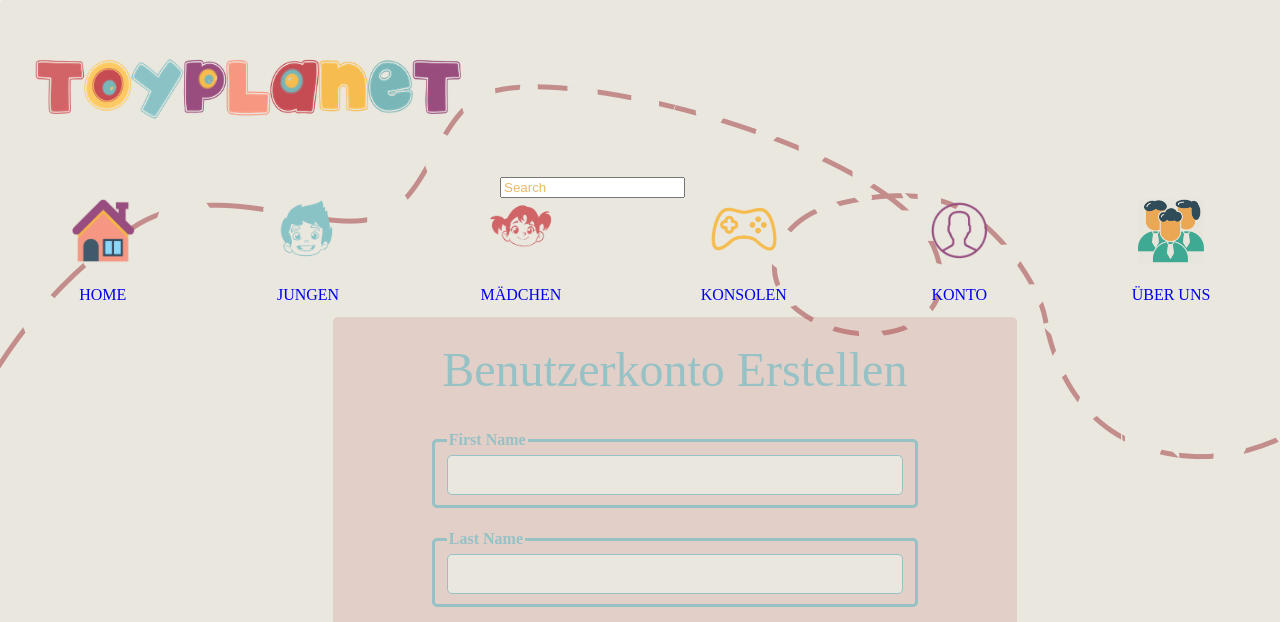
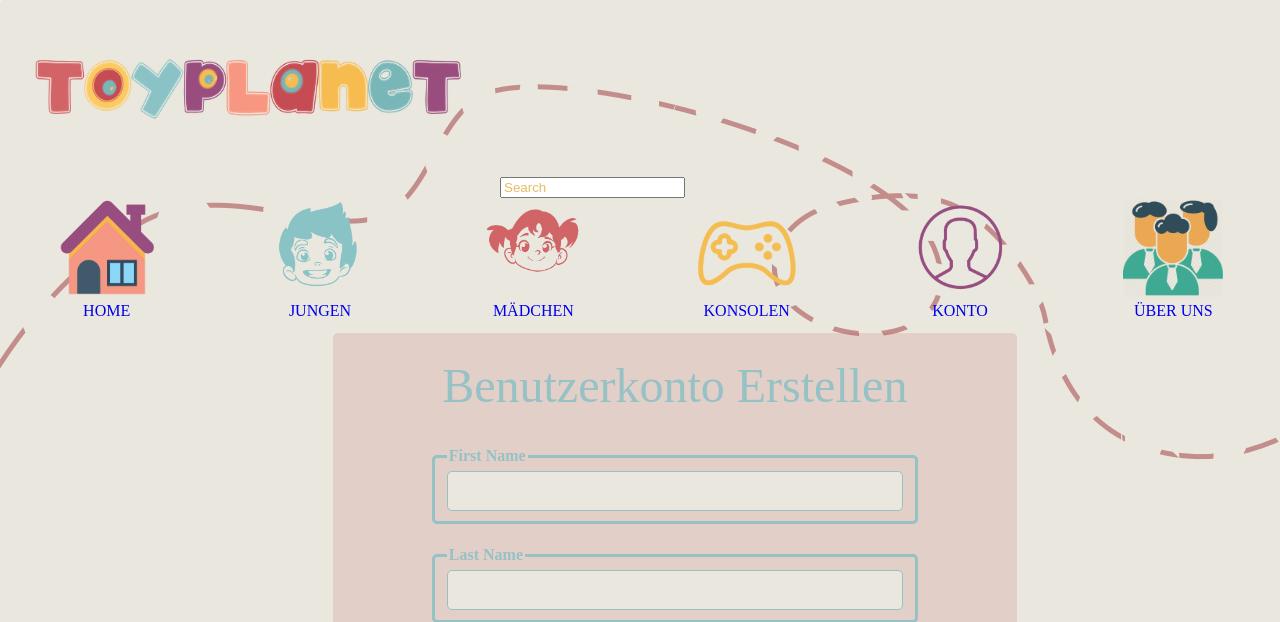
Before and after one commit to TKSpectro/WebProject, a PHP site: page /index.php?a=formular in a window 1280 px wide. Shown: the top 622 px of the page. Run offline with PHP 8.4, Linux system fonts and the light colour scheme.

Commit message:
NavBar responsive added

```diff
--- a/assert/css/Toyplanet_style.css
+++ b/assert/css/Toyplanet_style.css
@@ -159,6 +159,17 @@ table.formular input[type="submit"] {
 
 
 
+figure{
+    margin: 0;
+}
+
+figure.einzel {
+    display: inline-block;
+    padding: 10px;
+    width: 33%;
+    border: 1px solid gainsboro;
+}
+
 nav {
     width: 100%;
 }
@@ -183,5 +194,5 @@ nav ul li a {
 }
 nav ul li img{
 
-    width: 66px;
+    width: 100px;
 }
--- a/views/shared/_headerBig.php
+++ b/views/shared/_headerBig.php
@@ -14,12 +14,54 @@
 -->
     <nav>
         <ul>
-            <li><a href="index.php?a=index"><img src="assets/images/homeIcon.png"  alt="Home Bild"><br></br>HOME</a></li>
-            <li><a href="index.php?a=index"><img src="assets/images/boyIcon.png"  alt="Jungen Bild"><br></br>JUNGEN</a></li>
-            <li><a href="index.php?a=index"><img src="assets/images/girlIcon.png"  alt="Mädchen Bild"><br></br>MÄDCHEN</a></li>
-            <li><a href="index.php?a=index"><img src="assets/images/controllerIcon.png"  alt="Konsolen Bild"><br></br>KONSOLEN</a></li>
-            <li><a href="index.php?a=index"><img src="assets/images/headIcon.png"  alt="Konto Bild"><br></br>KONTO</a></li>
-            <li><a href="index.php?a=index"><img src="assets/images/aboutIcon.png"  alt="Über uns Bild"><br></br>ÜBER UNS</a></li>
+            <li>
+                <a href="index.php?a=index">
+                    <figure class="single">
+                        <img src="assets/images/homeIcon.png"  alt="Home Bild">
+                        <figcaption>HOME</figcaption>
+                    </figure>
+                </a>
+            </li>
+            <li>
+                <a href="index.php?a=index">
+                    <figure class="single">
+                        <img src="assets/images/boyIcon.png"  alt="Jungen Bild">
+                        <figcaption>JUNGEN</figcaption>
+                    </figure>
+                </a>
+            </li>
+            <li>
+                <a href="index.php?a=index">
+                    <figure class="single">
+                        <img src="assets/images/girlIcon.png"  alt="Mädchen Bild">
+                        <figcaption>MÄDCHEN</figcaption>
+                    </figure>
+                </a>
+            </li>
+            <li>
+                <a href="index.php?a=index">
+                    <figure class="single">
+                        <img src="assets/images/iconController.png"  alt="Konsolen Bild">
+                        <figcaption>KONSOLEN</figcaption>
+                    </figure>
+                </a>
+            </li>
+            <li>
+                <a href="index.php?a=index">
+                    <figure class="single">
+                        <img src="assets/images/headIcon.png"  alt="Konto Bild">
+                        <figcaption>KONTO</figcaption>
+                    </figure>
+                </a>
+            </li>
+            <li>
+                <a href="index.php?a=index">
+                    <figure class="single">
+                        <img src="assets/images/aboutIcon.png"  alt="Über uns Bild">
+                        <figcaption>ÜBER UNS</figcaption>
+                    </figure>
+                </a>
+            </li>
         </ul>
     </nav>
 </header>
```
Also changed, not shown: assets/images/iconController.png (added).
